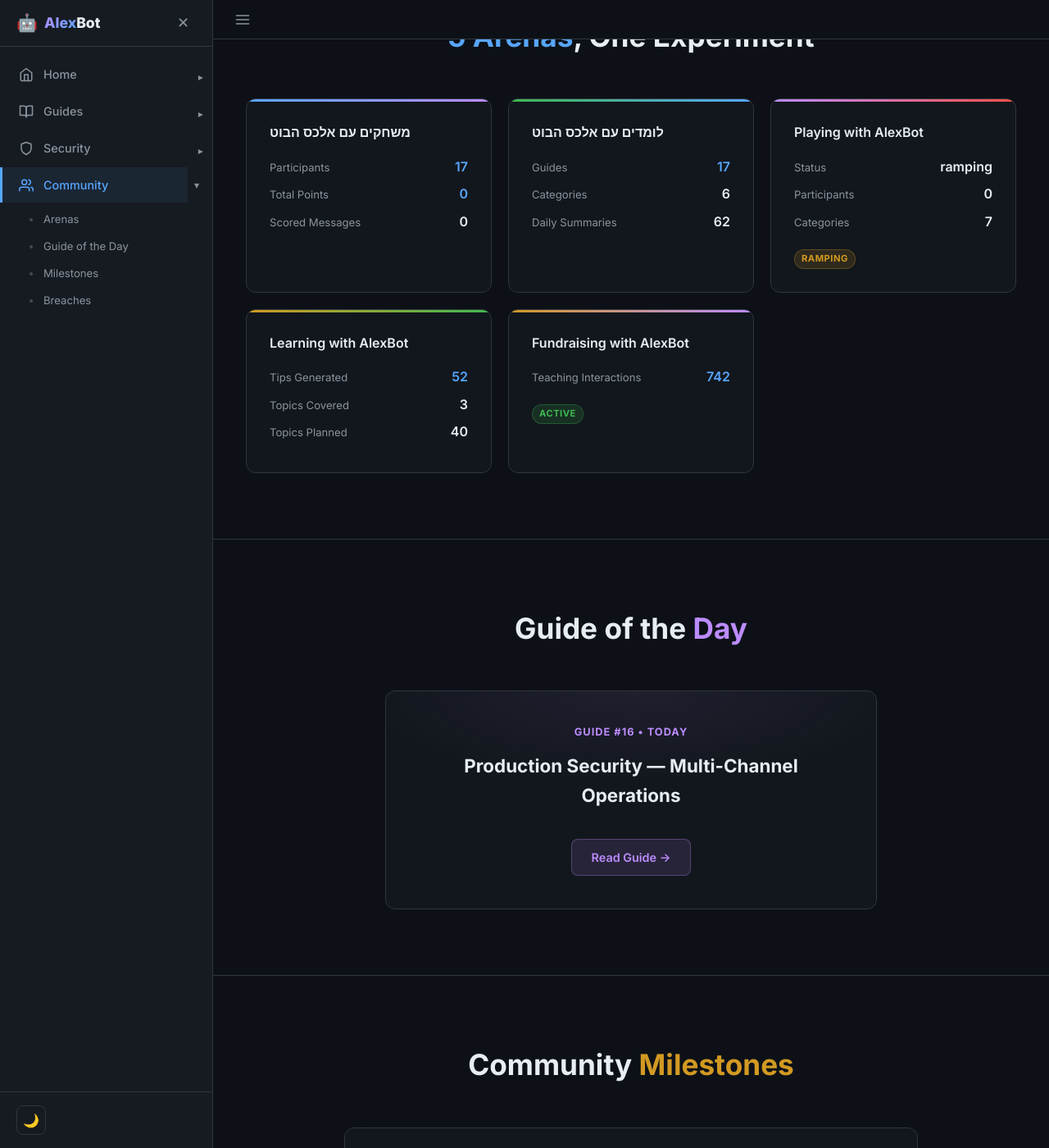
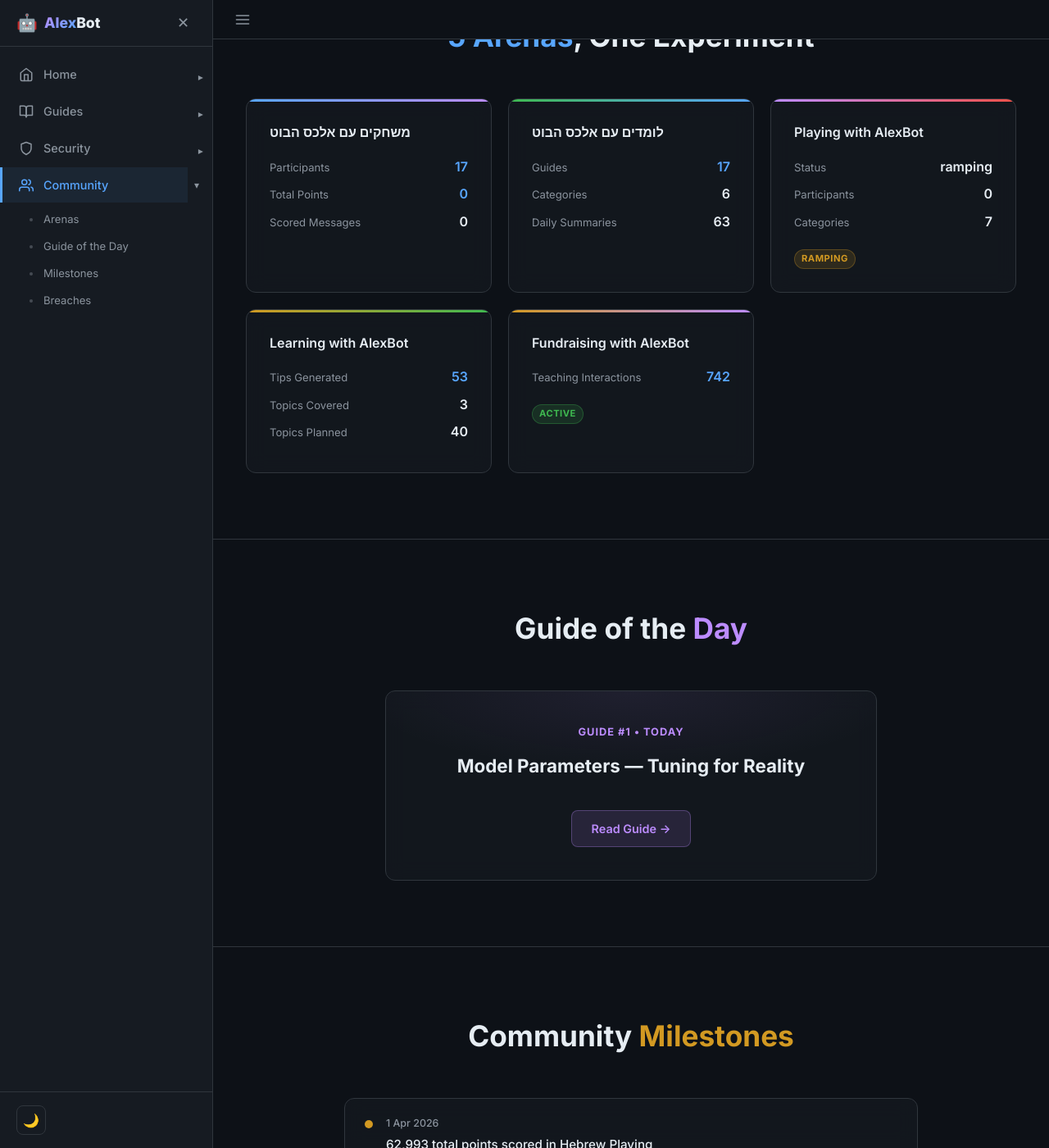
Before and after one commit to alexliv1234/alexbot-public, a Jekyll site: the page built from docs/community.html, in a window 1280 px wide and 1400 px high, scrolled down 450 px. Shown: the whole window at 82% size. Built offline with Jekyll 4.4.1, drawn with Linux system fonts in a browser that asks for light colours; some of the changed text lies outside the part shown.

Commit message:
📊 Auto-update community stats (2026-05-08_05-00)
Hebrew Playing: 17 players /  pts
Guides: 17 published | International: 0 playing

```diff
--- a/docs/assets/groups-data.json
+++ b/docs/assets/groups-data.json
@@ -1,6 +1,6 @@
 {
-  "lastUpdated": "2026-05-07",
-  "timestamp": "2026-05-07T17:02Z",
+  "lastUpdated": "2026-05-08",
+  "timestamp": "2026-05-08T02:00Z",
   "hebrewPlaying": {
     "name": "משחקים עם אלכס הבוט",
     "participants": 17,
@@ -12,7 +12,7 @@
     "name": "לומדים עם אלכס הבוט",
     "guides": 17,
     "categories": 6,
-    "dailySummaries": 62,
+    "dailySummaries": 63,
     "qaExchanges": 3
   },
   "intlPlaying": {
@@ -23,7 +23,7 @@
   },
   "intlLearning": {
     "name": "Learning with AlexBot",
-    "tipsGenerated": 52,
+    "tipsGenerated": 53,
     "topicsCovered": 3,
     "topicsPlanned": 40,
     "deliveryFailures": 1
@@ -53,9 +53,9 @@
     }
   ],
   "guideOfTheDay": {
-    "num": 16,
-    "title": "Production Security — Multi-Channel Operations",
-    "slug": "16-production-security-multi-channel"
+    "num": 1,
+    "title": "Model Parameters — Tuning for Reality",
+    "slug": "01-model-parameters"
   },
   "communityMilestones": [
     {
```
